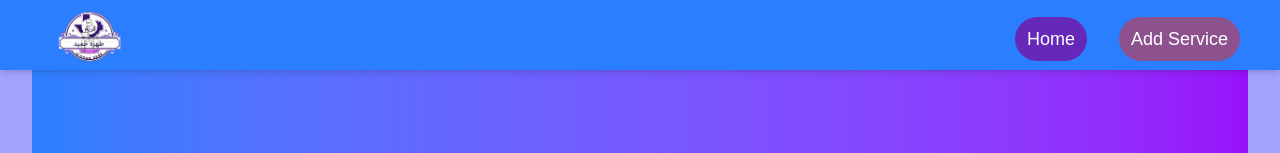
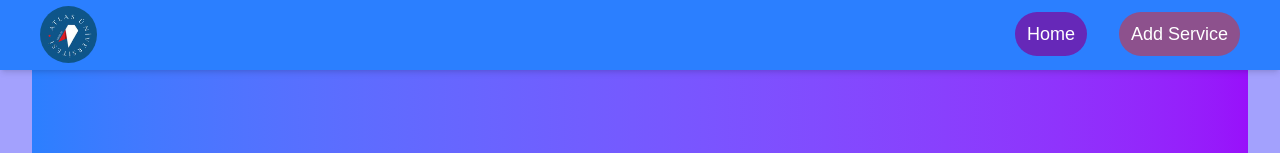
Before and after one commit to RAMADAN-MAHDY/village_services, a Next.js app: page / in a window 1280 px wide. Shown: the top 153 px of the page. Built offline with nearby package versions, Linux system fonts and the light colour scheme; no server answers; the database is empty.

Commit message:
feat: Update Navbar logo image to WhatsApp image for branding consistency

```diff
--- a/src/components/Layout/Navbar.tsx
+++ b/src/components/Layout/Navbar.tsx
@@ -12,7 +12,7 @@ const Navbar = () => {
   return (
     <nav className="bg-blue-500 sm:text-[18px]  text-white py-4 shadow-md fixed top-0 w-full h-[70px] z-40">
       <div className="container mx-auto mt-[-10px] flex justify-between items-center sm:px-10 px-1">
-      <img src="/Screenshot 2025-05-06 111735.png" alt="Logo" className="w-[87px] h-[60px]mt-[-40px ]" />
+      <img src="/WhatsApp Image 2025-05-11 at 12.30.52_8eb85ce5.jpg" alt="Logo" className="w-[57px] rounded-4xl h-[60px]mt-[-40px ]" />
         {/* <h1 className="text-2xl font-bold"> مجتمعنا</h1> */}
 
         <ul className="flex space-x-4">
```
Also changed, not shown: public/WhatsApp Image 2025-05-11 at 12.30.52_8eb85ce5.jpg (added).
